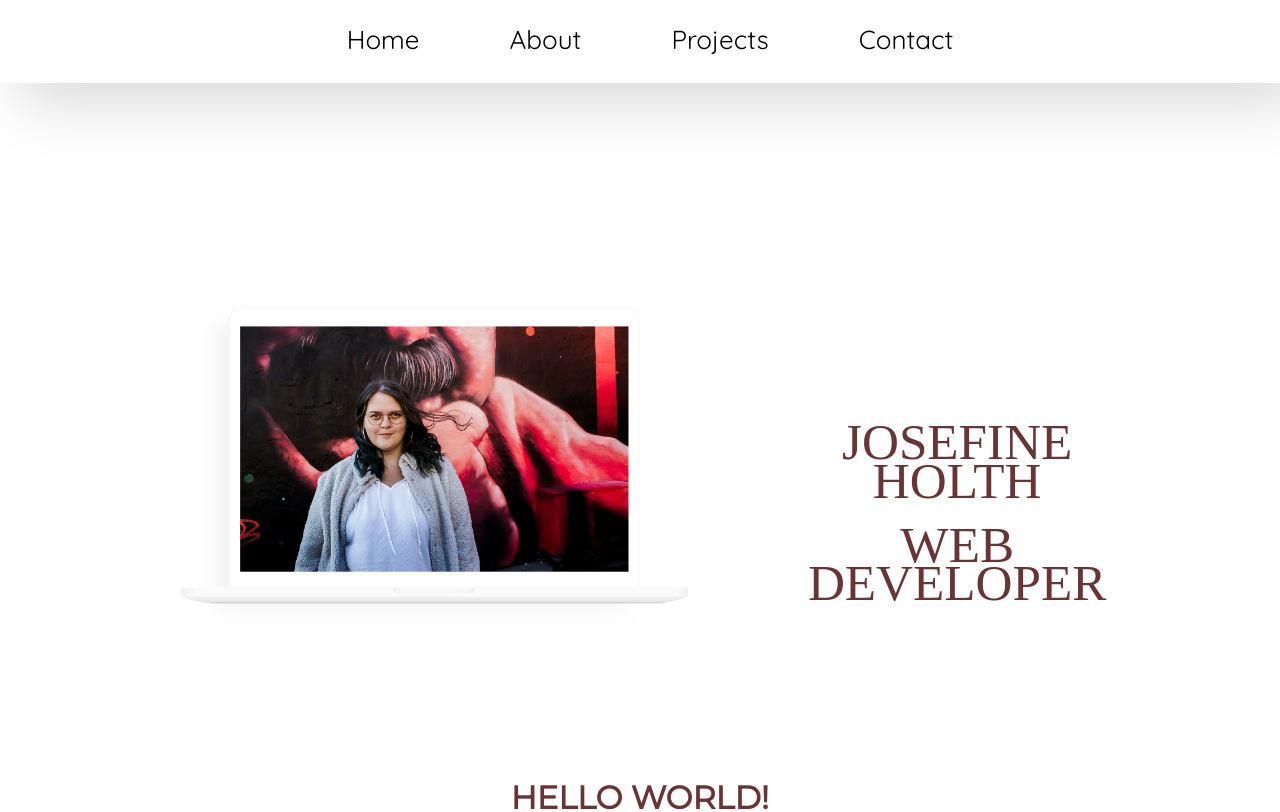
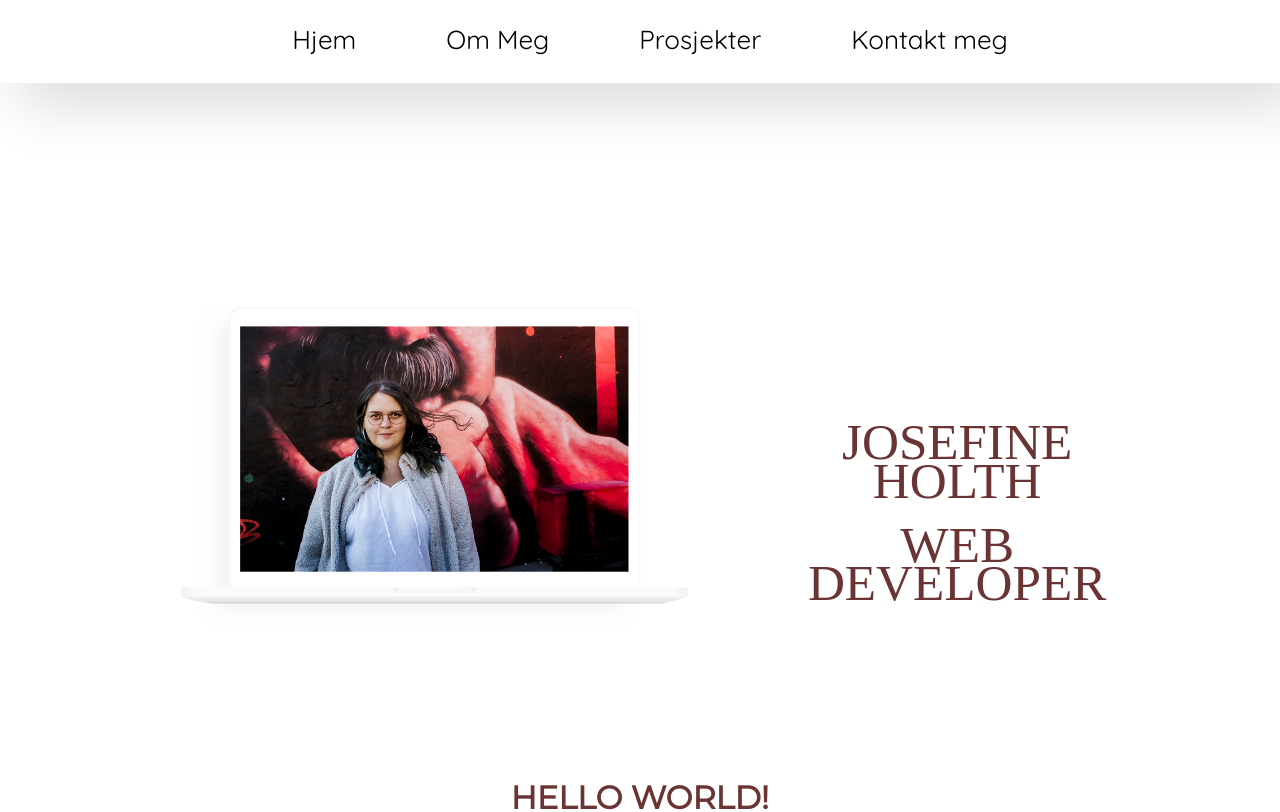
Before and after one commit to JosefineFH/JosefineMagnussenWebPage, a Vue app: page / in a window 1280 px wide. Shown: the top 812 px of the page. Built offline with nearby package versions, Linux system fonts and the light colour scheme; a web font is replaced by a local one.

Commit message:
Update navbar.vue

```diff
--- a/src/assets/navbar.vue
+++ b/src/assets/navbar.vue
@@ -12,17 +12,17 @@
         <ul>
           <li>
             <router-link class="link" to="/">
-              <span>Home</span>
+              <span>Hjem</span>
             </router-link>
           </li>
           <li>
             <router-link class="link" to="/About">
-              <span>About</span>
+              <span>Om Meg</span>
             </router-link>
           </li>
           <li>
             <router-link class="link" to="/Projects">
-              <span>Projects</span>
+              <span>Prosjekter</span>
             </router-link>
           </li>
           <li>
@@ -31,7 +31,7 @@
                 class="link"
                 href="mailto:josefine.magnussen@hotmail.com"
                 target="_top"
-                >Contact</a
+                >Kontakt meg</a
               >
             </span>
           </li>
```
